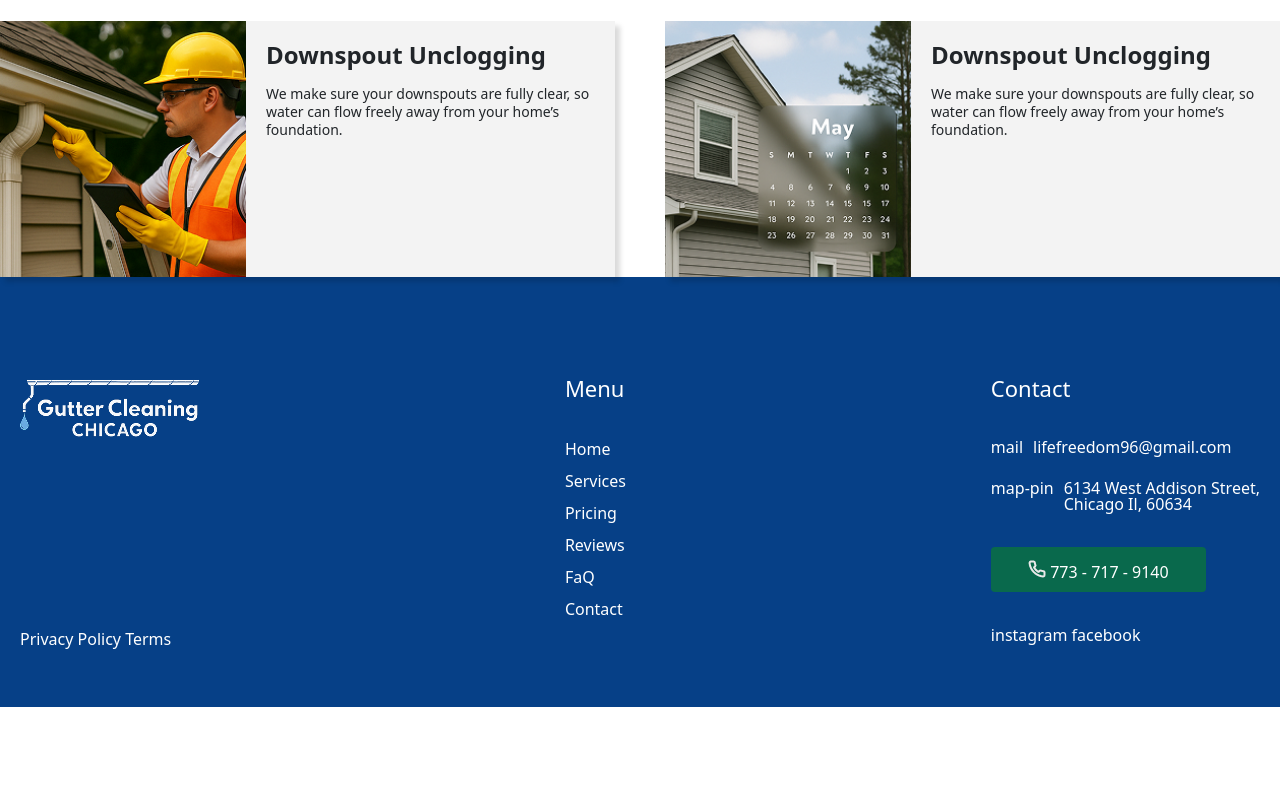
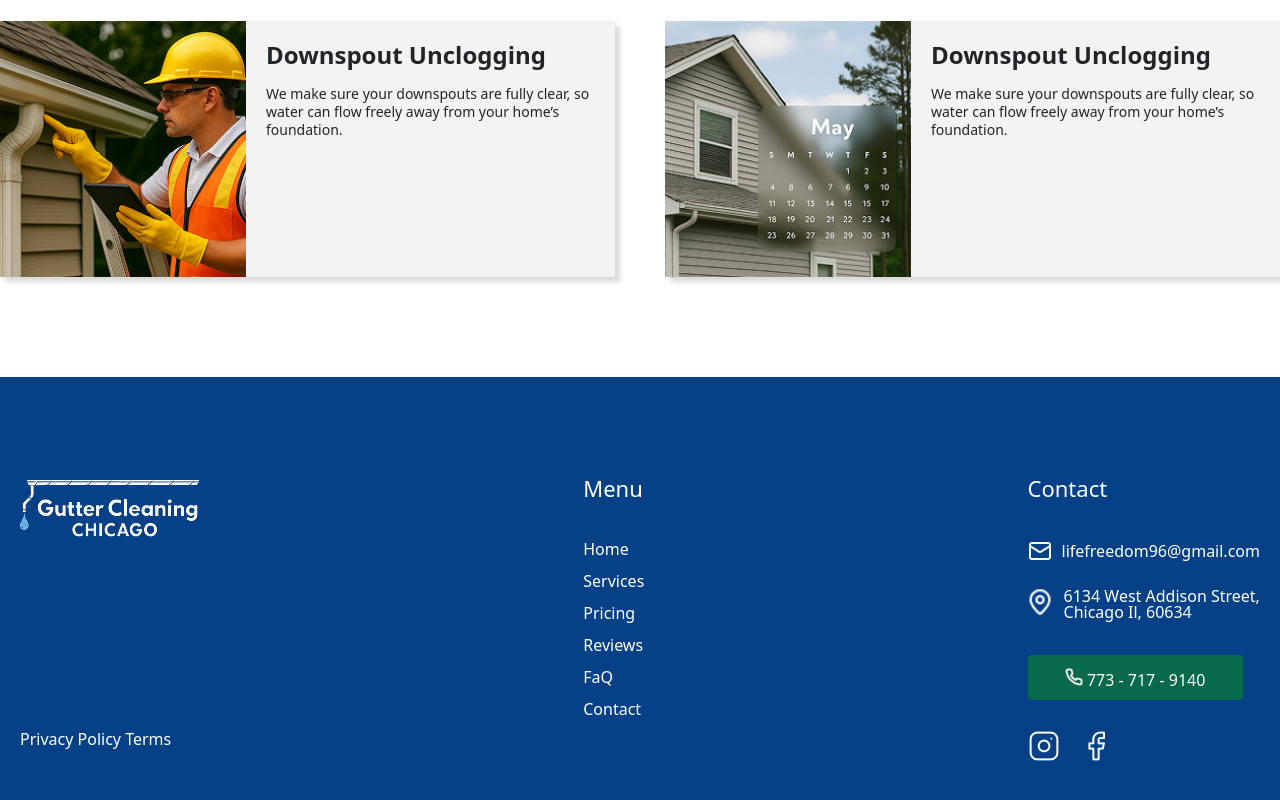
Before and after one commit to Th1STSay/cleaning, a website: page src/index.html in a window 1280 px wide. Shown: the part 1584-2384 px from the top of the page. Before the commit the page ends 2291 px from the top, so only its background shows below. Drawn offline with nearby package versions, Linux system fonts and the light colour scheme; files that its build step writes are made by us from their sources.

Commit message:
add icon change services

```diff
--- a/src/components/_footer.html
+++ b/src/components/_footer.html
@@ -29,25 +29,25 @@
             <p class="footer__content-col3-heading">Contact</p>
             <div class="footer__content-col3-contacts">
                 <div class="footer__content-col3-contacts-mail">
-                    mail
-                    <p class="footer__content-col3-contacts-mail-text">lifefreedom96@gmail.com</p>
+                    <img src="../img/mail.png" alt="mail">
+                    <span class="footer__content-col3-contacts-mail-text">lifefreedom96@gmail.com</span>
                 </div>
                 <div class="footer__content-col3-contacts-adress">
-                    map-pin
-                    <p class="footer__content-col3-contacts-adress-text">
-                        6134 West Addison Street, <br>Chicago Il, 60634
-                    </p>
+                    <img src="../img/map-pin.png" alt="map-pin">
+                    <span class="footer__content-col3-contacts-adress-text">6134 West Addison Street, <br>Chicago Il, 60634</span>
                 </div>
             </div>
             <div class="footer__content-col3-phone">
-                <a href="#">
+                <button>
                     <img src="../img/phone-icon.png" alt="phone">
                     <span>773 - 717 - 9140</span>
-                </a>
+                </button>
             </div>
             <div class="footer__content-col3-socialmedias">
-                instagram
-                facebook
+                <a href="#">
+                    <img src="../img/instagram.png" alt="instagram-logo">
+                    <img src="../img/facebook.png" alt="facebook-logo">
+                </a>
             </div>
         </div>
 
--- a/src/sass/components/_footer.scss
+++ b/src/sass/components/_footer.scss
@@ -64,6 +64,7 @@
 
                 &-mail{
                     display: flex;
+                    align-items: center;
                     flex-direction: row;
                     gap: 10px;
                     padding-bottom: 25px;
@@ -74,6 +75,12 @@
                     flex-direction: row;
                     gap: 10px;
                     padding-bottom: 25px;
+
+                    img{
+                        width: 28px;
+                        height: 28px;
+                        margin-left: -2px;
+                    }
                 }
             }
 
@@ -86,10 +93,31 @@
                 justify-content: center;
                 gap: 9px;
                 border-radius: 4px;
+                padding-top: 14px;
+                padding-bottom: 14px;
+
+                button{
+                    background: none;
+                        border: none;
+                        color: white;
+                }
+
+                a{
+
+                    img{
+                        width: 16px;
+                        height: 16px;
+                    }
+                }
             }
 
             &-socialmedias{
-                padding-top: 25px;
+                padding-top: 20px;
+
+                a{
+                    display: flex;
+                    gap: 20px;
+                }
             }
 
             a{
--- a/src/sass/components/_services.scss
+++ b/src/sass/components/_services.scss
@@ -2,6 +2,7 @@
     display: flex;
     justify-content: center;
     padding-top: 240px;
+    padding-bottom: 100px;
 
     &__container {
         &-title {
```
Also changed, not shown: src/img/facebook.png (added), src/img/instagram.png (added), src/img/mail.png (added), src/img/map-pin.png (added).
